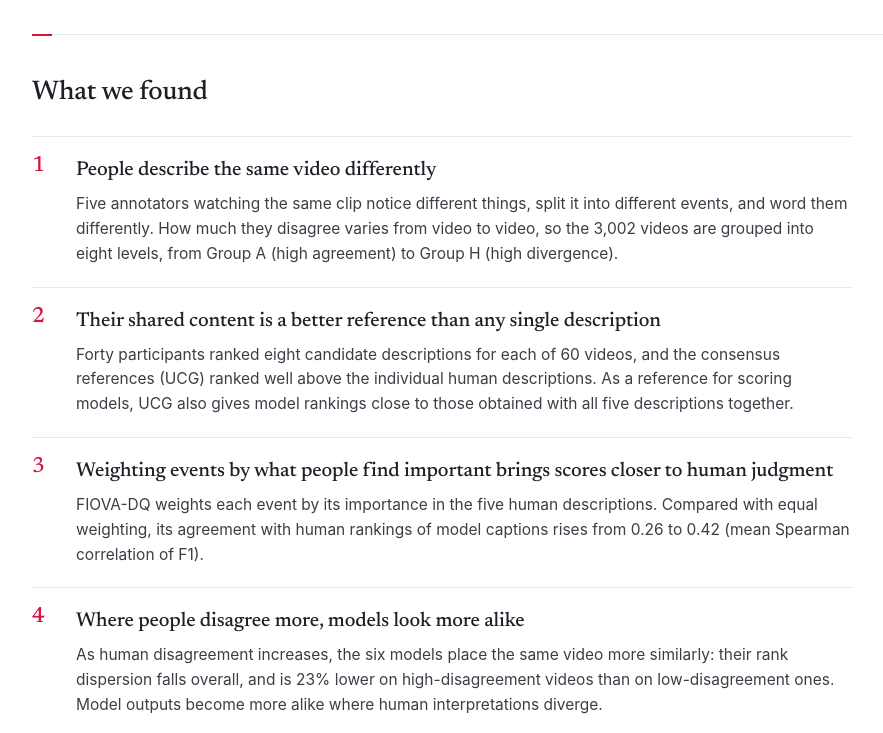
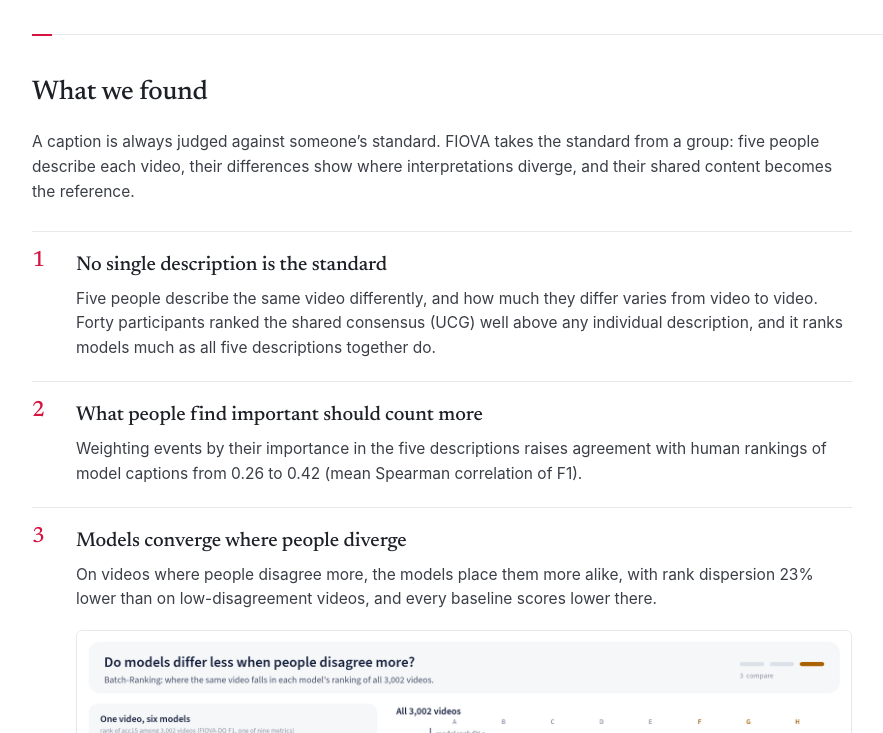
Before and after one commit to huuuuusy/fiova, a plain HTML site: page index.html in a window 1280 px wide. Shown: the part 5160-5893 px from the top of the page, without its empty margins (128-1011 px from the left). Drawn offline with Linux system fonts and the light colour scheme.

Commit message:
Sample: findings condensed to three under the group-standard main line
Co-Authored-By: Claude Opus 5.5 <noreply@anthropic.com>

```diff
--- a/index.html
+++ b/index.html
@@ -214,15 +214,14 @@
 <div class="section-head"><span class="eyebrow"><span class="num">04</span>Findings</span>
 <h2>What we found</h2>
 </div>
+<div class="prose"><p>A caption is always judged against someone’s standard. FIOVA takes the standard from a group: five people describe each video, their differences show where interpretations diverge, and their shared content becomes the reference.</p></div>
 <ol class="findings-list">
-<li><h3>People describe the same video differently</h3><p>Five annotators watching the same clip notice different things, split it into different events, and word them differently. How much they disagree varies from video to video, so the 3,002 videos are grouped into eight levels, from Group A (high agreement) to Group H (high divergence).</p></li>
-<li><h3>Their shared content is a better reference than any single description</h3><p>Forty participants ranked eight candidate descriptions for each of 60 videos, and the consensus references (UCG) ranked well above the individual human descriptions. As a reference for scoring models, UCG also gives model rankings close to those obtained with all five descriptions together.</p></li>
-<li><h3>Weighting events by what people find important brings scores closer to human judgment</h3><p>FIOVA-DQ weights each event by its importance in the five human descriptions. Compared with equal weighting, its agreement with human rankings of model captions rises from 0.26 to 0.42 (mean Spearman correlation of F1).</p></li>
-<li><h3>Where people disagree more, models look more alike</h3><p>As human disagreement increases, the six models place the same video more similarly: their rank dispersion falls overall, and is 23% lower on high-disagreement videos than on low-disagreement ones. Model outputs become more alike where human interpretations diverge.</p>
+<li><h3>No single description is the standard</h3><p>Five people describe the same video differently, and how much they differ varies from video to video. Forty participants ranked the shared consensus (UCG) well above any individual description, and it ranks models much as all five descriptions together do.</p></li>
+<li><h3>What people find important should count more</h3><p>Weighting events by their importance in the five descriptions raises agreement with human rankings of model captions from 0.26 to 0.42 (mean Spearman correlation of F1).</p></li>
+<li><h3>Models converge where people diverge</h3><p>On videos where people disagree more, the models place them more alike, with rank dispersion 23% lower than on low-disagreement videos, and every baseline scores lower there.</p>
 <figure class="animation"><a class="figure-link" href="static/animations/03-compare-models.gif" aria-label="Enlarge: Animation: one video in six models’ rankings and rank dispersion across human disagreement"><img src="static/animations/03-compare-models.gif" alt="Animation: one video in six models’ rankings and rank dispersion across human disagreement" loading="lazy" decoding="async" width="1600" height="900"></a>
 <figcaption>Where one video falls in six models’ rankings, and how model rank dispersion changes with human disagreement.</figcaption>
 </figure></li>
-<li><h3>High-disagreement videos are harder for every model</h3><p>All six baselines score lower on the 169 most divergent videos than on the full benchmark, and the best of twelve models reach a FIOVA-DQ F1 of about 0.27 there. Adding frames helps some models but not others.</p></li>
 </ol>
 <p class="findings-more">The complete tables and figures are in the paper. The data, model outputs, and evaluation code are on <a href="https://huggingface.co/datasets/huuuuusy/FIOVA">Hugging Face</a>.</p>
 </section>
```
